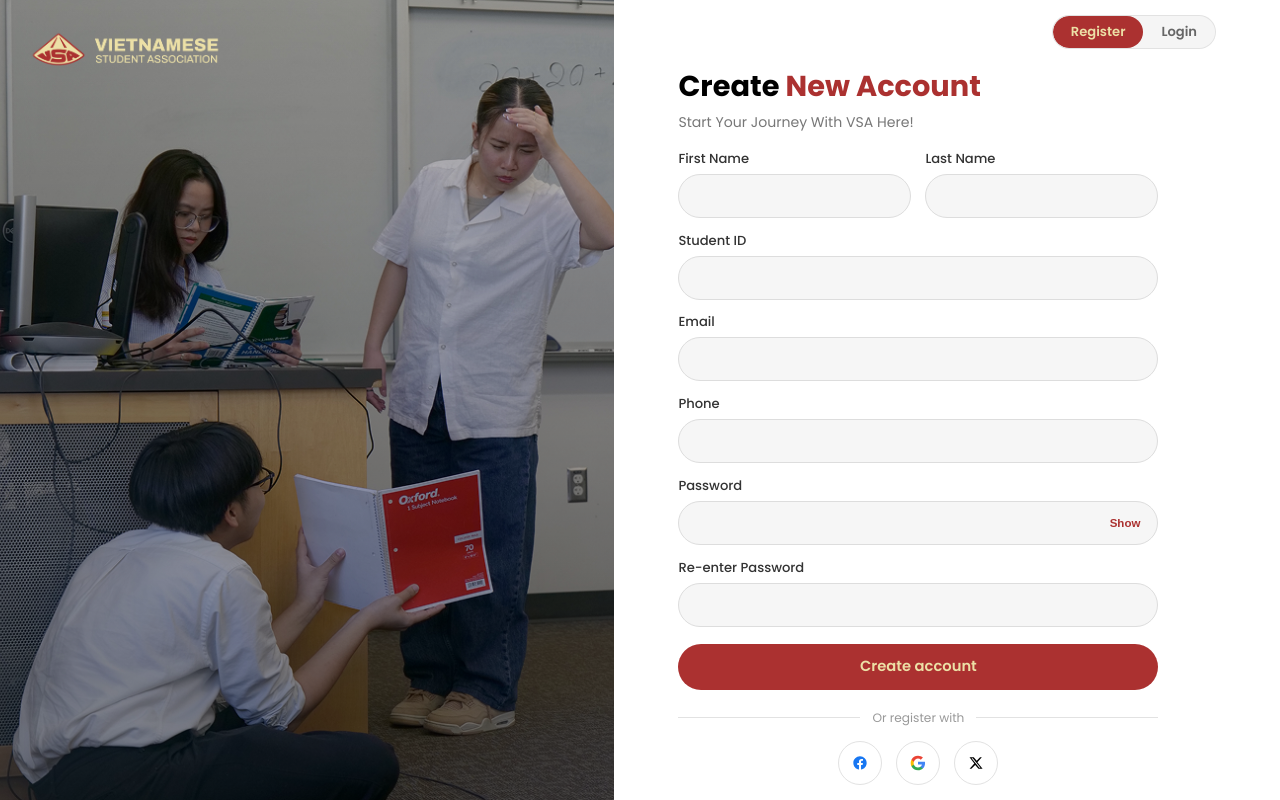
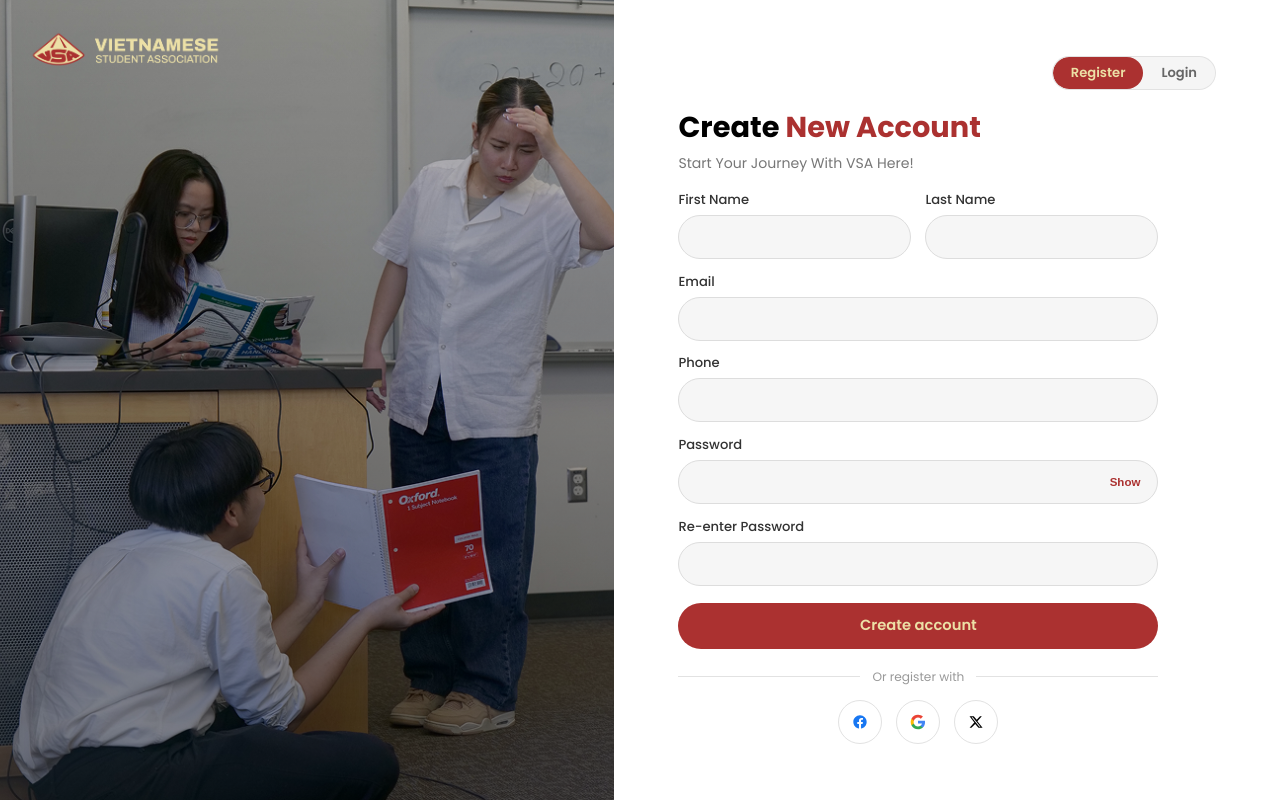
Before and after one commit to GRC-VSA/VSA-website, a React (Vite) app in the folder frontend/: page /register in a window 1280 px wide. Built offline with nearby package versions, Linux system fonts and the light colour scheme; no server answers.

Commit message:
fix sign up no longer requires sid, sid changes to auto generated value

```diff
--- a/frontend/src/guest_pages/RegisterPage.jsx
+++ b/frontend/src/guest_pages/RegisterPage.jsx
@@ -7,7 +7,6 @@ import "./AuthPages.css";
 
 const RegisterPage = () => {
     const [formData, setFormData] = useState({
-        sid: "",
         firstName: "",
         lastName: "",
         email: "",
@@ -46,7 +45,6 @@ const RegisterPage = () => {
             setErrorMessage("");
 
             await registerUser({
-                sid: formData.sid,
                 firstName: formData.firstName,
                 lastName: formData.lastName,
                 email: formData.email,
@@ -55,7 +53,7 @@ const RegisterPage = () => {
             });
 
             setFormData({
-                sid: "", firstName: "", lastName: "", email: "",
+                firstName: "", lastName: "", email: "",
                 phone: "", password: "", confirmPassword: "",
             });
 
@@ -95,11 +93,6 @@ const RegisterPage = () => {
                                 <input type="text" name="lastName" value={formData.lastName} onChange={handleChange} required />
                             </label>
                         </div>
-
-                        <label>
-                            Student ID
-                            <input type="text" name="sid" value={formData.sid} onChange={handleChange} required />
-                        </label>
 
                         <label>
                             Email
```
Also changed, not shown: 1 other file (tests, documents, lock files or other folders).
